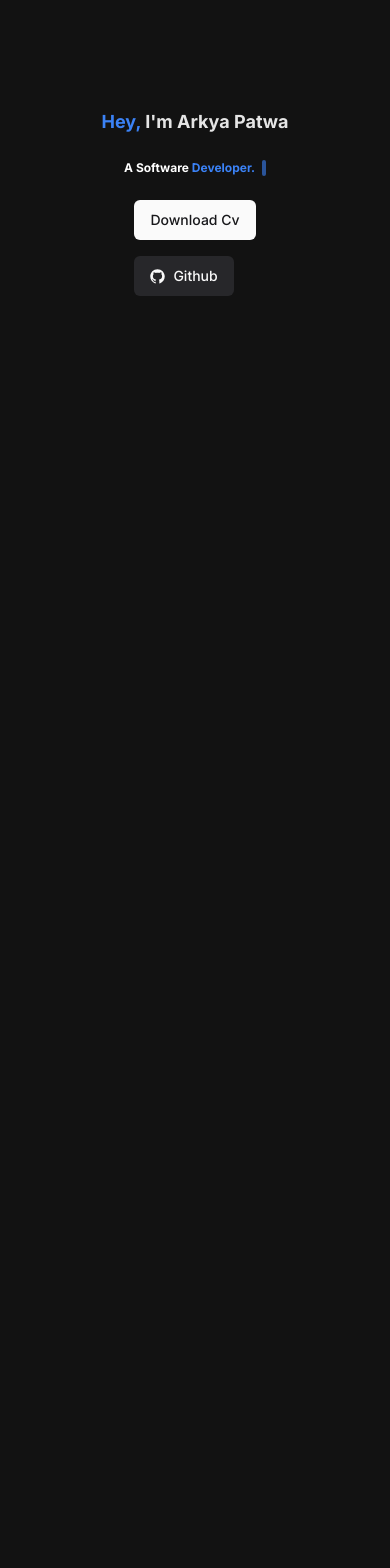
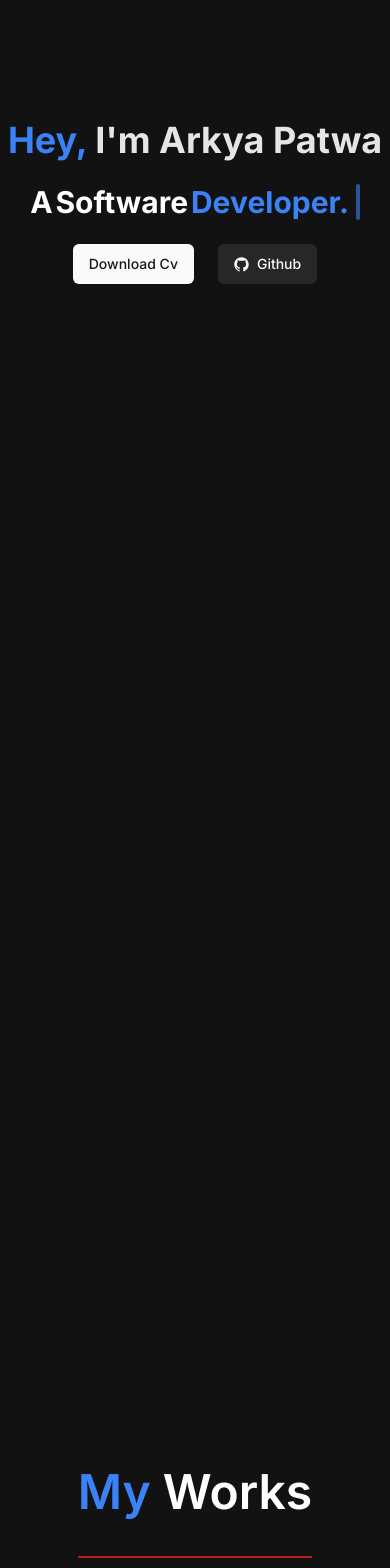
Before and after one commit to Arkyapatwa/arkyafolio, a Next.js app: page / in a window 390 px wide. Shown: the part 220-1788 px from the top of the page. Built offline with nearby package versions, Linux system fonts and the light colour scheme.

Commit message:
css corrections with responsive web / project

```diff
--- a/app/globals.css
+++ b/app/globals.css
@@ -5,7 +5,6 @@
 html {
   scroll-behavior: smooth;
 }
-@import url('https://fonts.googleapis.com/css2?family=Playfair+Display&display=swap');
 
 
 @layer base {
--- a/components/Home.tsx
+++ b/components/Home.tsx
@@ -11,39 +11,42 @@ const Home = () => {
   const words = [
     {
       text: "A",
+      className: "text-3xl lg:5xl",
     },
     {
       text: "Software",
+      className: "text-3xl lg:5xl",
     },
     {
       text: "Developer.",
-      className: "text-blue-500 dark:text-blue-500",
+      className: "text-blue-500 dark:text-blue-500 text-3xl lg:5xl",
     },
   ];
 
   return (
     <>
-      <div id="home" className="w-full h-screen flex items-center justify-center flex-col ">
-
+      <div
+        id="home"
+        className="w-full h-screen flex items-center justify-center flex-col "
+      >
         <FloatingNavDemo />
         <div className="flex flex-col items-center justify-center h-[40rem]  ">
-          <h2 className="text-neutral-600 dark:text-neutral-200 text-lg sm:text-base lg:text-5xl font-bold">
-            <span className="text-blue-500 dark:text-blue-500">Hey,</span> I'm Arkya Patwa
+          <h2 className="text-neutral-600 dark:text-neutral-200 text-4xl sm:text-base lg:text-5xl font-bold">
+            <span className="text-blue-500 dark:text-blue-500">Hey,</span> I'm
+            Arkya Patwa
           </h2>
           <TypewriterEffectSmooth words={words} />
-          <div className="flex flex-col md:flex-row space-y-4 md:space-y-0 space-x-0 md:space-x-4">
-            <Button>
-              Download Cv
-            </Button>
+          <div className="flex gap-6">
+            <Button>Download Cv</Button>
             <Link href={"https://www.github.com/Arkyapatwa"} target="_blank">
-            <Button variant={"secondary"} className="flex gap-2">
-              <GitHubLogoIcon />
-              Github
-            </Button>
+              <Button variant={"secondary"} className="flex gap-2">
+                <GitHubLogoIcon />
+                Github
+              </Button>
             </Link>
           </div>
         </div>
-      {/* <BackgroundBeams /> */}
+        {/* <BackgroundBeams /> */}
       </div>
     </>
   );
--- a/components/Project.tsx
+++ b/components/Project.tsx
@@ -5,8 +5,16 @@ const Project = () => {
     <>
       <div
         id="projects"
-        className="w-full h-screen flex"
-      ></div>
+        className="w-full h-screen flex justify-center"
+
+      >
+        <div className="px-15 md:p-20 flex flex-col gap-10">
+          <h1 className="text-5xl font-semibold"><span className="text-blue-500">My</span> Works</h1>
+          <div className="border border-solid border-red-700 w-100 h-100 border-1 flex flex-col md:flex-row">
+
+          </div>
+        </div>
+      </div>
     </>
   );
 };
--- a/components/ui/floating-navbar.tsx
+++ b/components/ui/floating-navbar.tsx
@@ -40,8 +40,8 @@ export const FloatingNav = ({
     if (typeof current === "number") {
       let direction = current! - scrollYProgress.getPrevious()!;
 
-      if (scrollYProgress.get() < 0.00) {
-        setVisible(false);
+      if (scrollYProgress.get() < 0.10) {
+        setVisible(true);
       } else {
         if (direction < 0) {
           setVisible(true);
--- a/components/ui/typewriter-effect.tsx
+++ b/components/ui/typewriter-effect.tsx
@@ -177,7 +177,7 @@ export const TypewriterEffectSmooth = ({
           repeatType: "reverse",
         }}
         className={cn(
-          "block rounded-sm w-[4px]  h-4 sm:h-6 xl:h-12 bg-blue-500",
+          "block rounded-sm w-[4px]  sm:h-6 xl:h-12 bg-blue-500",
           cursorClassName
         )}
       ></motion.span>
--- a/package.json
+++ b/package.json
@@ -21,6 +21,7 @@
     "next": "14.0.4",
     "next-themes": "^0.2.1",
     "react": "^18",
+    "react-animated-cursor": "^2.11.2",
     "react-dom": "^18",
     "smoothscroll-polyfill": "^0.4.4",
     "tailwind-merge": "^2.2.1",
```
Also changed, not shown: 1 other file (tests, documents, lock files or other folders).
